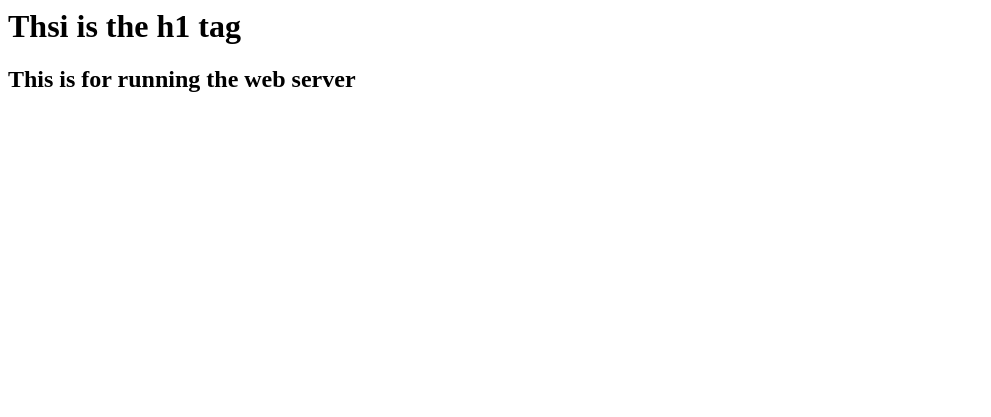
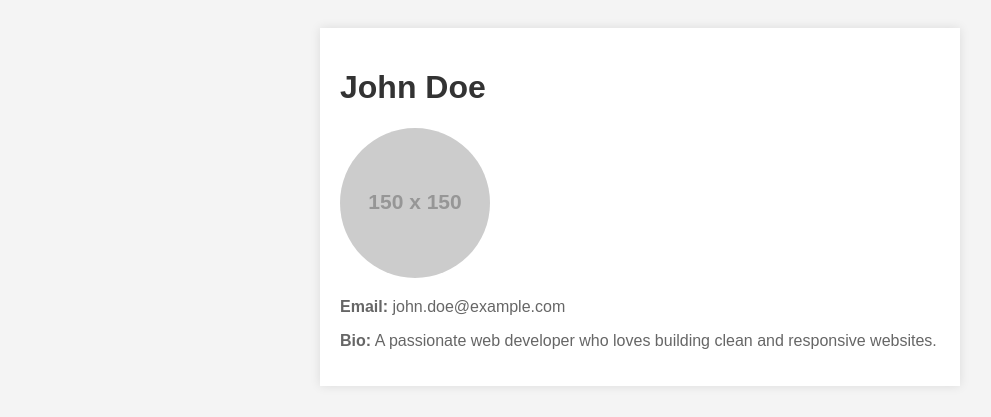
Before and after one commit to Divya-973/Nginx, a plain HTML site: page index.html in a window 1280 px wide. Shown: the whole page, without its empty margins (0-991 px from the left). Drawn offline with Linux system fonts and the light colour scheme; placeholder pictures from the web are drawn by us.

Commit message:
Update index.html

```diff
--- a/index.html
+++ b/index.html
@@ -1,2 +1,39 @@
-<h1>Thsi is the h1 tag</h1>
-<h2>This is for running the web server</h2>
+<!DOCTYPE html>
+<html lang="en">
+<head>
+    <meta charset="UTF-8">
+    <title>Basic Details</title>
+    <style>
+        body {
+            font-family: Arial, sans-serif;
+            background-color: #f4f4f4;
+            padding: 20px;
+        }
+        .container {
+            background-color: white;
+            max-width: 600px;
+            margin: auto;
+            padding: 20px;
+            box-shadow: 0 0 10px rgba(0,0,0,0.1);
+        }
+        img {
+            width: 150px;
+            border-radius: 50%;
+        }
+        h1 {
+            color: #333;
+        }
+        p {
+            color: #666;
+        }
+    </style>
+</head>
+<body>
+    <div class="container">
+        <h1>John Doe</h1>
+        <img src="https://via.placeholder.com/150" alt="Profile Picture">
+        <p><strong>Email:</strong> john.doe@example.com</p>
+        <p><strong>Bio:</strong> A passionate web developer who loves building clean and responsive websites.</p>
+    </div>
+</body>
+</html>
```
